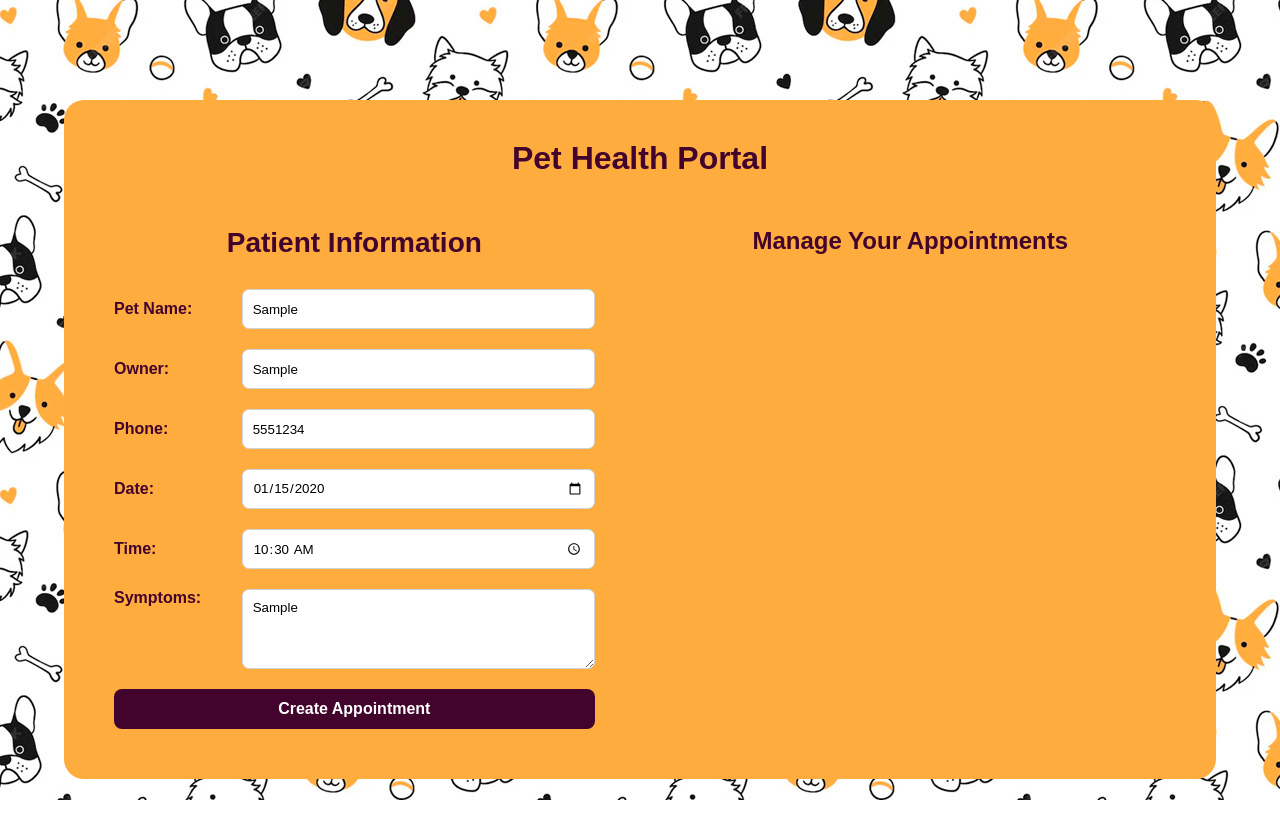
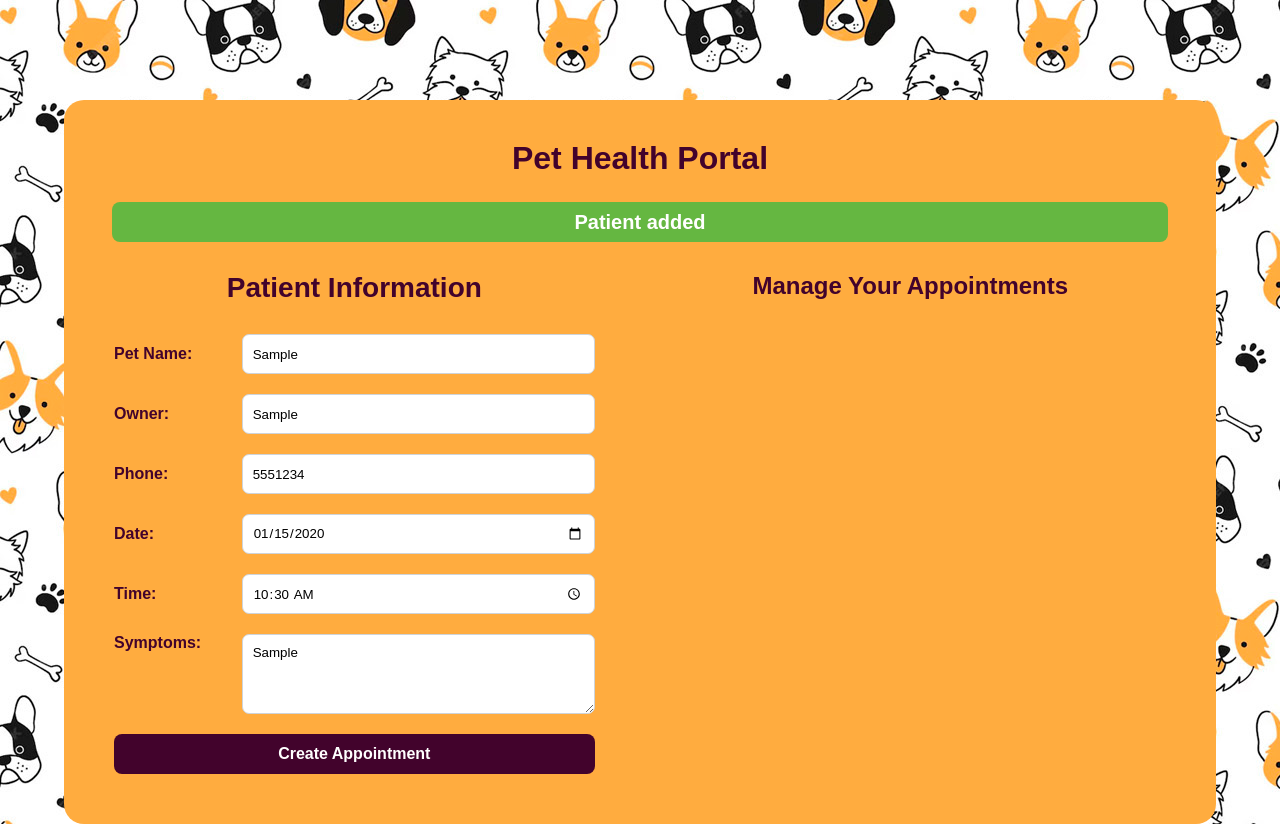
Before and after one commit to AaronDevX/Pet-Health-Portal, a plain HTML site: page index.html in a window 1280 px wide. Both pictures are taken after typing "Sample", "Sample", "5551234", "2020-01-15", "10:30", "Sample" into the empty fields and a click on the button "Create Appointment". Before the commit the page ends 800 px from the top, so only its background shows below. Drawn offline with Linux system fonts and the light colour scheme.

Commit message:
Implement form validation with corresponding alert display

```diff
--- a/CSS/styles.css
+++ b/CSS/styles.css
@@ -109,3 +109,24 @@ input:focus, textarea:focus {
     font-size: 16px;
     font-weight: bold;
 }
+
+.alert{
+    width: 95%;
+    display: flex;
+    align-items: center;
+    justify-content: center;
+    margin: 0 auto;
+    font-size: 20px;
+    font-weight: bolder;
+    color: white;
+    height: 40px;
+    border-radius: 8px;
+    margin-top: 5px;
+
+}
+.success-alert{
+    background-color: var(--green);
+}
+.error-alert{
+    background-color: var(--red);
+}
--- a/JS/app.js
+++ b/JS/app.js
@@ -33,6 +33,35 @@ function registerData(e){
     console.log(petObject)
 }
 
+class UI{
+    showAlert(type, message){
+        const divParent = document.querySelector(".container");
+
+        const divAlert = document.createElement("DIV");
+        const pAlert = document.createElement("P");
+        pAlert.classList.add(type, "alert");
+        pAlert.textContent = message;
+
+        divAlert.appendChild(pAlert);
+        divParent.insertBefore(divAlert, document.querySelector("#content"));
+
+        setTimeout(() => {
+            divAlert.remove();
+        }, 3000);
+    }
+}
+
+const uInterface = new UI;
+
 function sendForm(e){
     e.preventDefault();
+
+    const {pet, owner, phone, date, time, symptoms} = petObject;
+
+    if(pet=="" || owner=="" || phone=="" || date=="" || time=="" || symptoms==""){
+        uInterface.showAlert("error-alert", "All fields are required");
+        return;
+    }
+
+    uInterface.showAlert("success-alert", "Patient added");
 }
```
